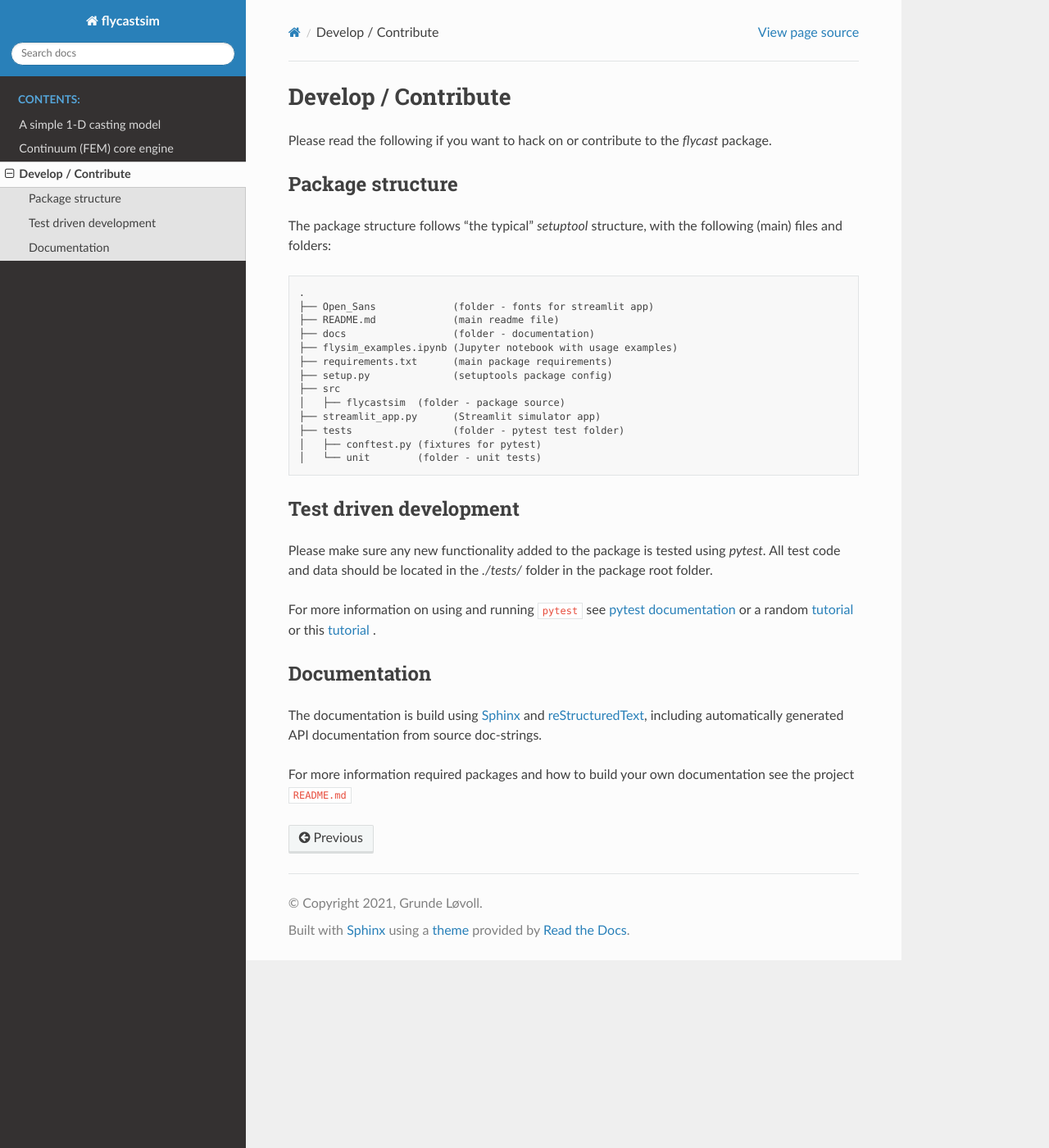
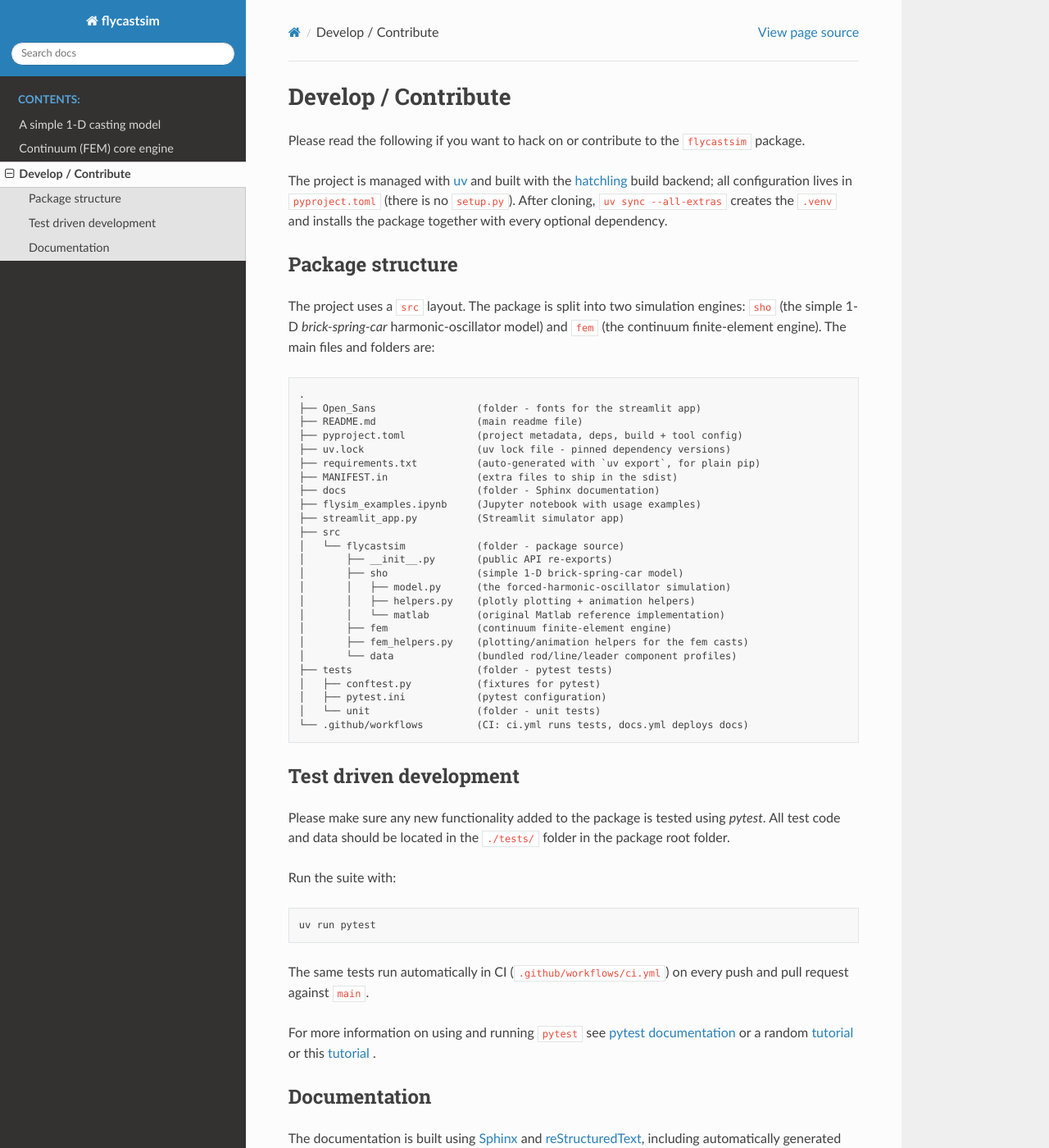
Before and after one commit to grunde73/flycastsim, a Sphinx documentation site: the page built from docs/dev.rst, in a window 1280 px wide and 1400 px high. Shown: the whole window at 82% size. Built offline with Sphinx 7.4.7 and the Read the Docs theme 3.1.0, drawn with Linux system fonts in a browser that asks for light colours; pages that are not in the unit, such as notebooks, are missing from menus; some of the changed text lies outside the part shown.

Commit message:
Update Develop/Contribute docs for uv + sho/fem structure
Rewrite docs/dev.rst to match the current setup:
- uv + pyproject.toml + hatchling (no setup.py/setuptools)
- src layout split into sho (simple 1-D model) and fem engines
- updated project tree (pyproject, uv.lock, sho/, fem/, data/, workflows)
- document uv-based test and docs build commands
- note CI (ci.yml) and automatic GitHub Pages deploy (docs.yml)
- use a valid 'text' pygments lexer for the tree block

Co-authored-by: Copilot <223556219+Copilot@users.noreply.github.com>

```diff
--- a/docs/dev.rst
+++ b/docs/dev.rst
@@ -1,39 +1,63 @@
 Develop / Contribute
 =======================
-Please read the following if you want to hack on or contribute to the `flycast`
-package.
+Please read the following if you want to hack on or contribute to the
+``flycastsim`` package.
+
+The project is managed with `uv <https://docs.astral.sh/uv/>`_ and built with
+the `hatchling <https://hatch.pypa.io/latest/>`_ build backend; all
+configuration lives in ``pyproject.toml`` (there is no ``setup.py``).  After
+cloning, ``uv sync --all-extras`` creates the ``.venv`` and installs the
+package together with every optional dependency.
 
 
 Package structure
 ---------------------
-The package structure follows "the typical" `setuptool` structure, with the following
-(main) files and folders:
+The project uses a ``src`` layout.  The package is split into two simulation
+engines: ``sho`` (the simple 1-D *brick-spring-car* harmonic-oscillator model)
+and ``fem`` (the continuum finite-element engine).  The main files and folders
+are:
 
-
-
-.. code-block:: txt
+.. code-block:: text
 
     .
-    ├── Open_Sans             (folder - fonts for streamlit app)
-    ├── README.md             (main readme file)
-    ├── docs                  (folder - documentation)
-    ├── flysim_examples.ipynb (Jupyter notebook with usage examples)
-    ├── requirements.txt      (main package requirements)
-    ├── setup.py              (setuptools package config)
+    ├── Open_Sans                 (folder - fonts for the streamlit app)
+    ├── README.md                 (main readme file)
+    ├── pyproject.toml            (project metadata, deps, build + tool config)
+    ├── uv.lock                   (uv lock file - pinned dependency versions)
+    ├── requirements.txt          (auto-generated with `uv export`, for plain pip)
+    ├── MANIFEST.in               (extra files to ship in the sdist)
+    ├── docs                      (folder - Sphinx documentation)
+    ├── flysim_examples.ipynb     (Jupyter notebook with usage examples)
+    ├── streamlit_app.py          (Streamlit simulator app)
     ├── src
-    │   ├── flycastsim  (folder - package source)
-    ├── streamlit_app.py      (Streamlit simulator app)
-    ├── tests                 (folder - pytest test folder)
-    │   ├── conftest.py (fixtures for pytest)
-    │   └── unit        (folder - unit tests)
-
+    │   └── flycastsim            (folder - package source)
+    │       ├── __init__.py       (public API re-exports)
+    │       ├── sho               (simple 1-D brick-spring-car model)
+    │       │   ├── model.py      (the forced-harmonic-oscillator simulation)
+    │       │   ├── helpers.py    (plotly plotting + animation helpers)
+    │       │   └── matlab        (original Matlab reference implementation)
+    │       ├── fem               (continuum finite-element engine)
+    │       ├── fem_helpers.py    (plotting/animation helpers for the fem casts)
+    │       └── data              (bundled rod/line/leader component profiles)
+    ├── tests                     (folder - pytest tests)
+    │   ├── conftest.py           (fixtures for pytest)
+    │   ├── pytest.ini            (pytest configuration)
+    │   └── unit                  (folder - unit tests)
+    └── .github/workflows         (CI: ci.yml runs tests, docs.yml deploys docs)
 
 
 Test driven development
 --------------------------
 Please make sure any new functionality added to the package is tested
 using `pytest`. All test code and data should be located in the
-`./tests/` folder in the package root folder.
+``./tests/`` folder in the package root folder.
+
+Run the suite with::
+
+    uv run pytest
+
+The same tests run automatically in CI (``.github/workflows/ci.yml``) on every
+push and pull request against ``main``.
 
 For more information on using and running ``pytest`` see `pytest documentation <https://docs.pytest.org/en/latest/index.html>`_
 or a random `tutorial <https://semaphoreci.com/community/tutorials/testing-python-applications-with-pytest>`_
@@ -42,9 +66,22 @@ or this `tutorial <https://realpython.com/pytest-python-testing/>`_ .
 
 Documentation
 ---------------
-The documentation is build using `Sphinx <https://www.sphinx-doc.org/en/master/index.html>`_
-and `reStructuredText <https://docutils.sourceforge.io/rst.html>`_, including automatically generated
-API documentation from source doc-strings.
+The documentation is built using `Sphinx <https://www.sphinx-doc.org/en/master/index.html>`_
+and `reStructuredText <https://docutils.sourceforge.io/rst.html>`_, including
+automatically generated API documentation from source doc-strings (via
+`sphinx-autoapi <https://sphinx-autoapi.readthedocs.io/>`_).
 
-For more information required packages and how to build your
-own documentation see the project ``README.md``
+Build the docs locally with the ``docs`` optional dependencies::
+
+    uv run --extra docs --directory docs make html
+
+The result is written to ``docs/build/html`` (this folder is git-ignored and
+should not be committed).
+
+Documentation is published automatically to `GitHub Pages
+<https://grunde73.github.io/flycastsim>`_ by the ``.github/workflows/docs.yml``
+workflow on every push to ``main``: it rebuilds the Sphinx site and deploys it
+with ``actions/deploy-pages``.  There is no need to build or commit the HTML by
+hand.
+
+For more on the required packages see the project ``README.md``.
```
